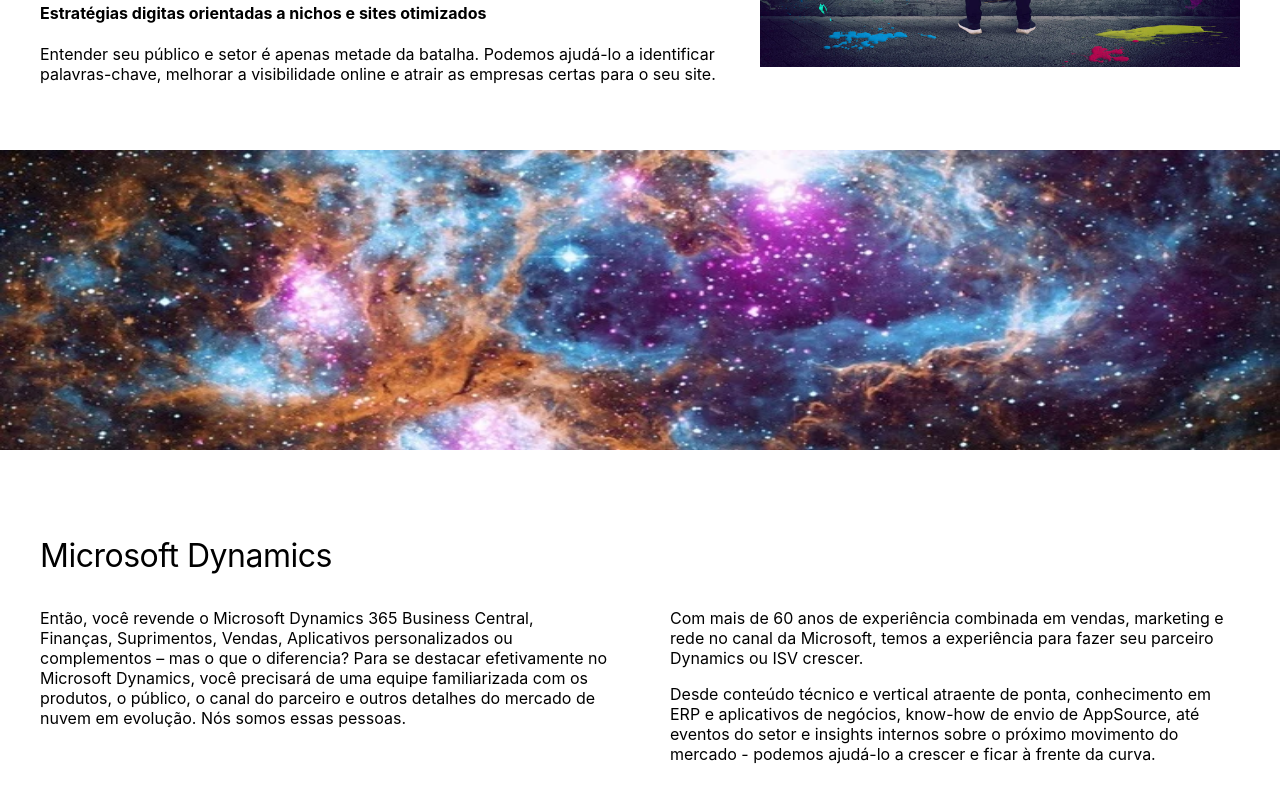
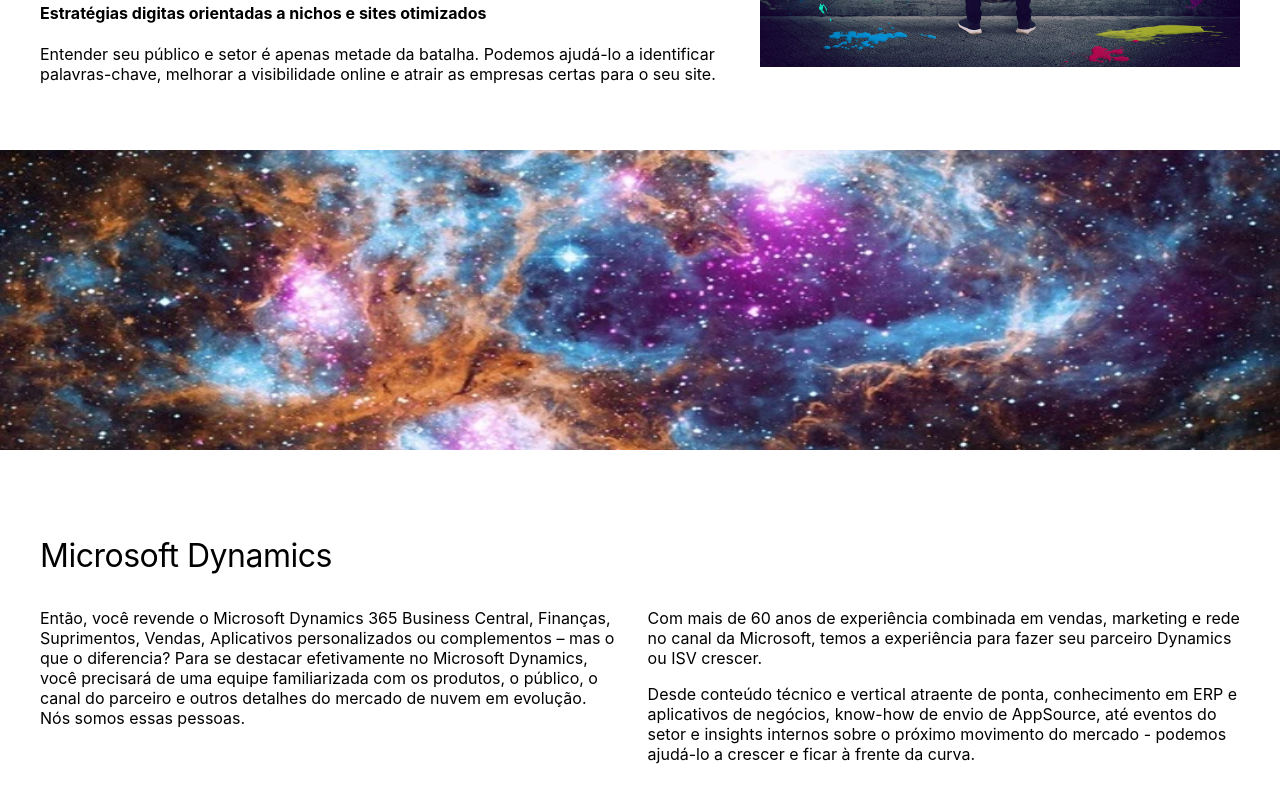
Before and after one commit to arianevasques/institucional, a Next.js app: page /product in a window 1280 px wide. Shown: the part 1618-2418 px from the top of the page. Built offline with nearby package versions, Linux system fonts and the light colour scheme.

Commit message:
refatora componente TextTwoTextColums usando styled-components

```diff
--- a/components/TextTwoTextColums/TextTwoTextColums.js
+++ b/components/TextTwoTextColums/TextTwoTextColums.js
@@ -1,38 +1,42 @@
-import styles from "../TextTwoTextColums/TextTwoTextColums.module.css";
+import {
+  TextTwoTextColumsMain,
+  Titulo,
+  Colums,
+} from "../TextTwoTextColums/TextTwoTextColums.styled";
 
 export default function TextTwoTextColums() {
   return (
-    <section className={styles.txtColums}>
-        <div className={styles.txt}>
-          <div className={styles.txt1}>
+    <TextTwoTextColumsMain>
+      {/* <div className={styles.txt}> */}
+      <Titulo>
         <h3> Microsoft Dynamics</h3>
-          </div>
-        <div className={styles.twoColums}>
-          <div className={styles.txt2}>
+      </Titulo>
+      <Colums>
+        <div className="text">
           <p>
             Então, você revende o Microsoft Dynamics 365 Business Central,
             Finanças, Suprimentos, Vendas, Aplicativos personalizados ou
-              complementos – mas o que o diferencia? Para se destacar
-              efetivamente no Microsoft Dynamics, você precisará de uma equipe
-              familiarizada com os produtos, o público, o canal do parceiro e
-              outros detalhes do mercado de nuvem em evolução. Nós somos essas
-              pessoas.
+            complementos – mas o que o diferencia? Para se destacar efetivamente
+            no Microsoft Dynamics, você precisará de uma equipe familiarizada
+            com os produtos, o público, o canal do parceiro e outros detalhes do
+            mercado de nuvem em evolução. Nós somos essas pessoas.
           </p>
         </div>
-          <div className={styles.txt3}>
+        <div className="text">
           <p>
-              Com mais de 60 anos de experiência combinada em vendas, marketing
-              e rede no canal da Microsoft, temos a experiência para fazer seu
-              parceiro Dynamics ou ISV crescer. </p>
+            Com mais de 60 anos de experiência combinada em vendas, marketing e
+            rede no canal da Microsoft, temos a experiência para fazer seu
+            parceiro Dynamics ou ISV crescer.{" "}
+          </p>
           <p>
-              Desde conteúdo técnico e vertical atraente de ponta, conhecimento em ERP e aplicativos de
-              negócios, know-how de envio de AppSource, até eventos do setor e
-              insights internos sobre o próximo movimento do mercado - podemos
-              ajudá-lo a crescer e ficar à frente da curva.
+            Desde conteúdo técnico e vertical atraente de ponta, conhecimento em
+            ERP e aplicativos de negócios, know-how de envio de AppSource, até
+            eventos do setor e insights internos sobre o próximo movimento do
+            mercado - podemos ajudá-lo a crescer e ficar à frente da curva.
           </p>
         </div>
-        </div>
-      </div>
-    </section>
+      </Colums>
+      {/* </div>   */}
+    </TextTwoTextColumsMain>
   );
 }
--- /dev/null
+++ b/components/TextTwoTextColums/TextTwoTextColums.styled.js
@@ -0,0 +1,48 @@
+import styled from "styled-components";
+
+export const TextTwoTextColumsMain = styled.div`
+  display: flex;
+  flex-direction: column;
+
+  @media (max-width: 1024px) {
+    margin: 0 25px 0 25px;
+  }
+`;
+
+export const Titulo = styled.div`
+  h3 {
+    font-size: 2rem;
+    font-weight: 400;
+    line-height: 1;
+    letter-spacing: -0.5px;
+    margin-bottom: 0;
+    margin-top: 90px;
+
+    @media (max-width: 1024px) {
+      margin-top: 50px;
+    }
+  }
+`;
+
+export const Colums = styled.div`
+  display: flex;
+
+  @media (max-width: 1024px) {
+    flex-direction: column;
+  }
+
+  .text {
+    width: 100%;
+    padding: 20px 0;
+    padding-right: 30px;
+
+    &:nth-child(2n) {
+    padding-right: 0;
+    padding-left: 30; }
+
+  @media (max-width: 1024px) {
+    padding: 0;
+
+    }
+  }
+`;
```
Lines whose indentation alone changed are shown as unchanged.
